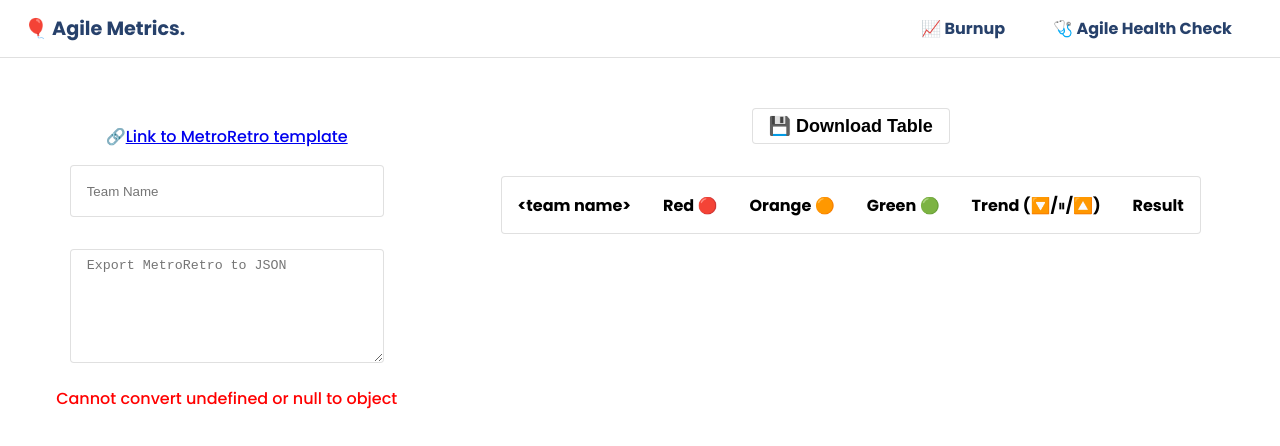
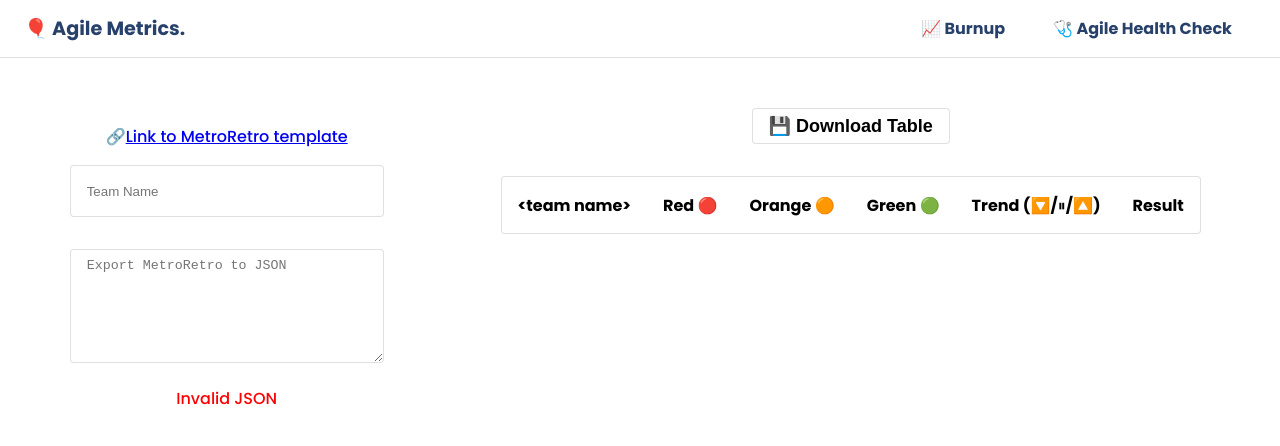
Before and after one commit to guyoome/agile-metrics, a React (Create React App) app: page /health-check in a window 1280 px wide. Shown: the top 446 px of the page. Built offline with nearby package versions, Linux system fonts and the light colour scheme.

Commit message:
Nice error msg in Health Check

```diff
--- a/src/HealthCheck/HealthCheck.js
+++ b/src/HealthCheck/HealthCheck.js
@@ -126,7 +126,7 @@ function HealthCheck() {
                         catch (error) { setErrorJson(error.message); setDataTable([]); }
                     }}>
                 </textarea>
-                <p style={{ color: "red" }}>{errorJson}</p>
+                <p style={{ color: "red" }}>{errorJson ? "Invalid JSON" : ""}</p>
             </div>
             <div className='right'>
                 <Button.SaveAsPNG icon="💾" text="Download Table" node="agile-health-check-table" fileName="agile-health-check-table" />
```
